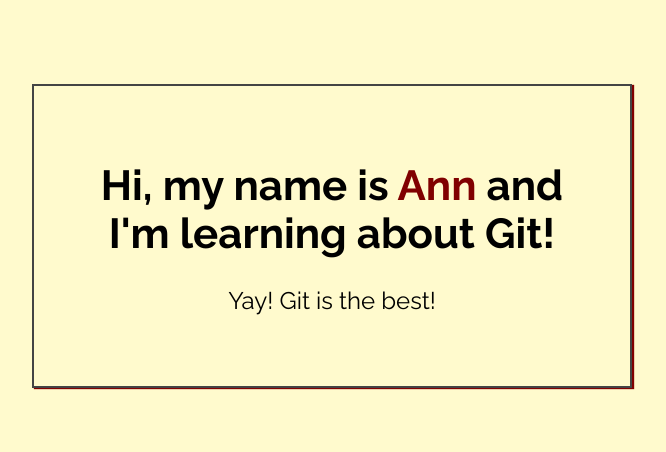
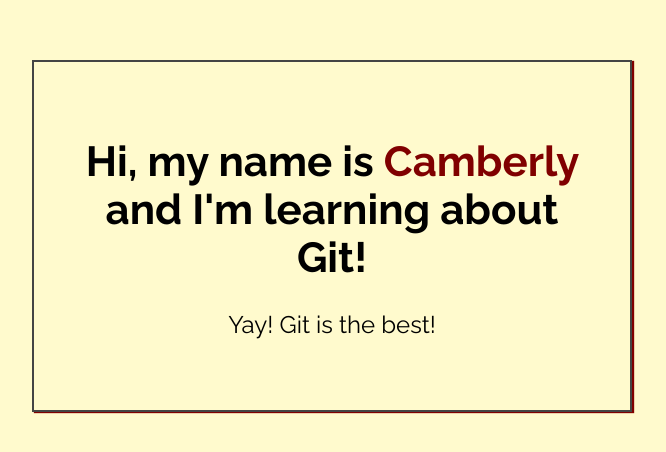
Before and after one commit to crncodes/Design-for-Seasons-Lawn-Care, a plain HTML site: page index.html in a window 1280 px wide. Shown: the part 164-616 px from the top of the page, without its empty margins (308-974 px from the left). Drawn offline with Linux system fonts and the light colour scheme.

Commit message:
Changed name to index.html

```diff
--- a/index.html
+++ b/index.html
@@ -14,7 +14,7 @@
 <body>
 
     <div class="greeting">
-        <h1>Hi, my name is <span class="highlight">Ann</span> and I'm learning about Git! </h1>
+        <h1>Hi, my name is <span class="highlight">Camberly</span> and I'm learning about Git! </h1>
 
         <p>Yay! Git is the best!</p>
     </div>
```
